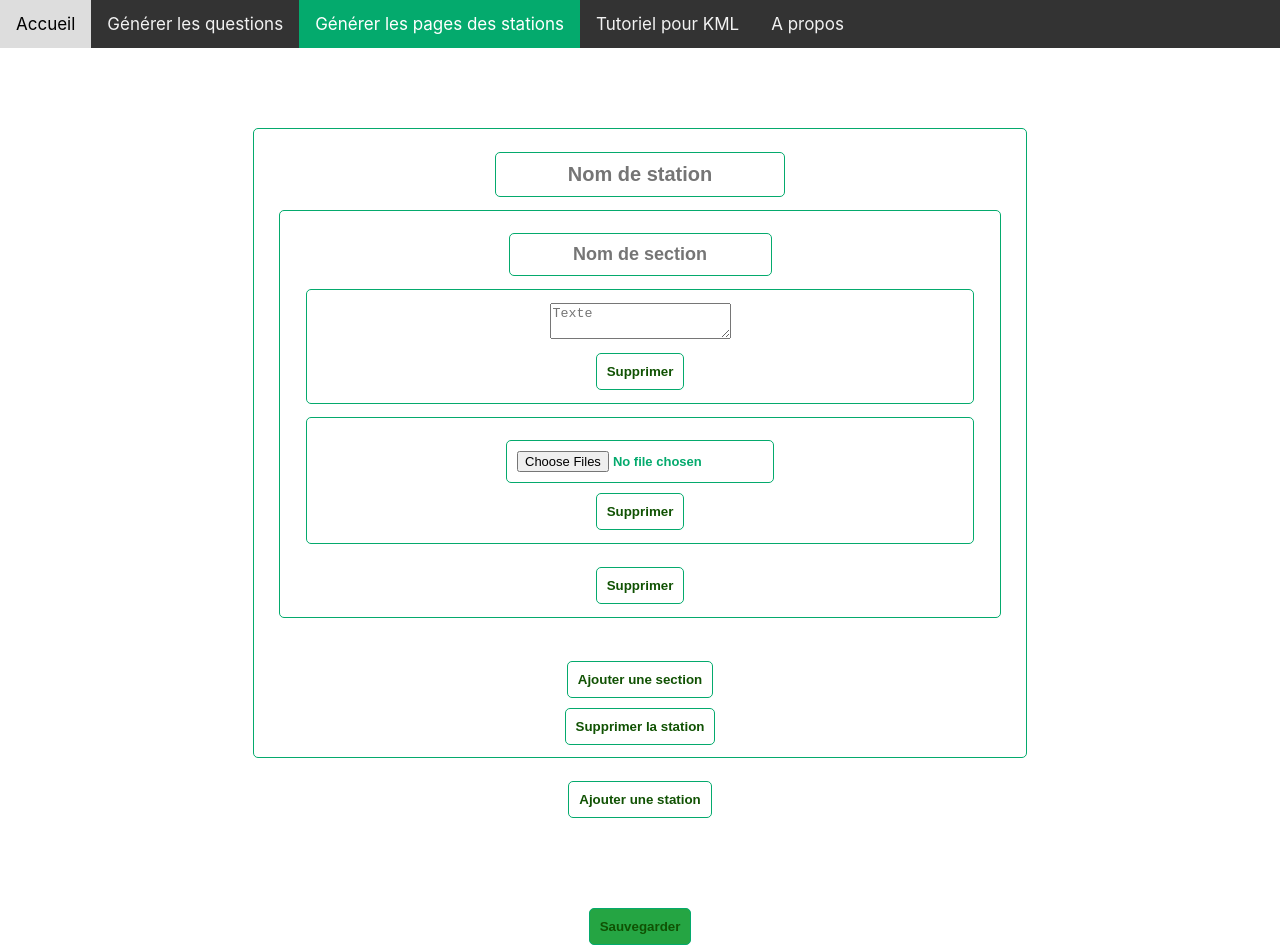
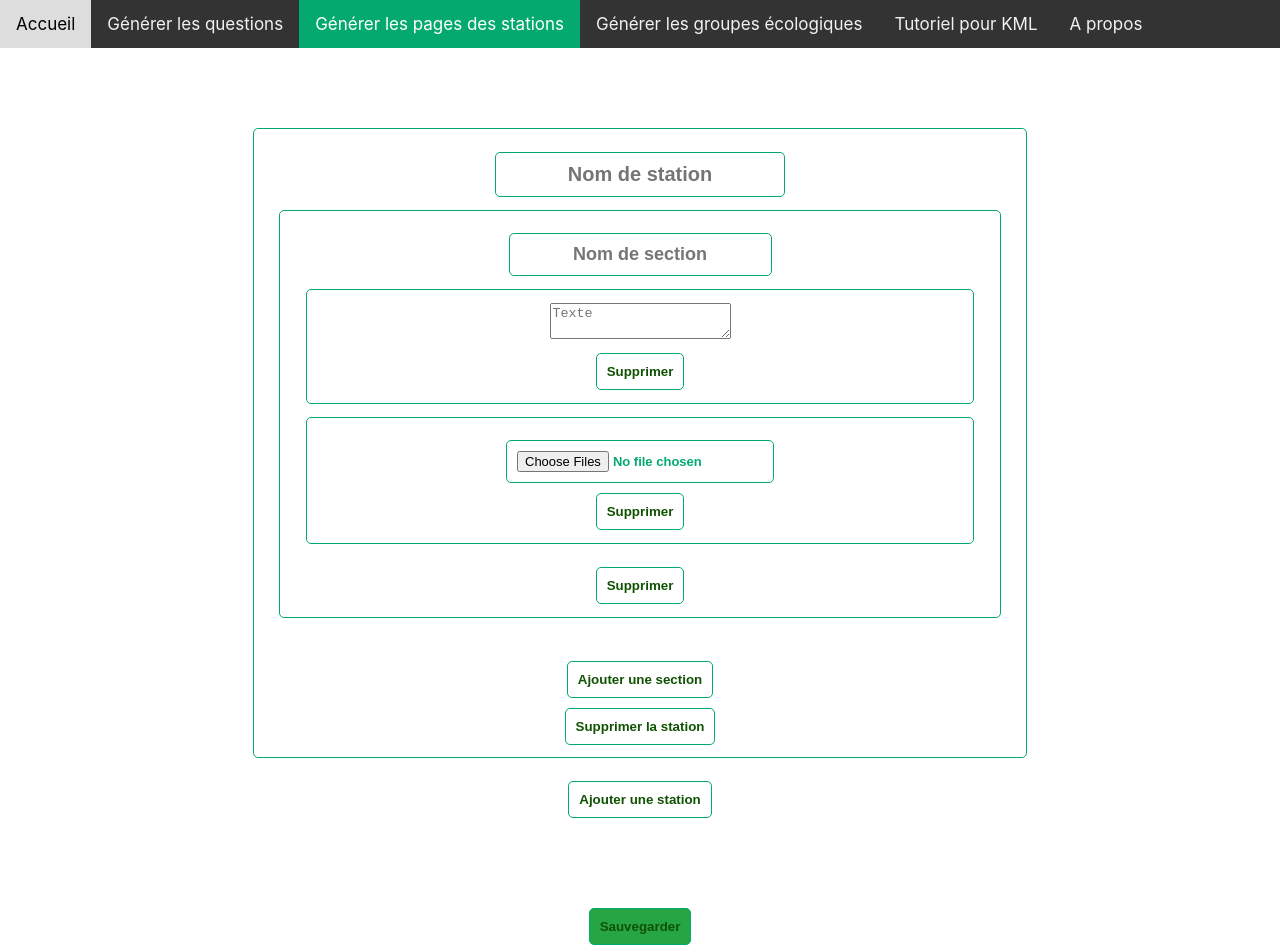
Before and after one commit to Projet-L3-Guide-des-Stations-Embarque/Guides_des_Station_Front, a React (Create React App) app: page /stations in a window 1280 px wide. Built offline with nearby package versions, Linux system fonts and the light colour scheme.

Commit message:
Petite correction des liens dans la page de génération des stations

```diff
--- a/src/pages/stationsGen/index.jsx
+++ b/src/pages/stationsGen/index.jsx
@@ -91,6 +91,7 @@ function Stations()
                 <Link to="/">Accueil</Link>
                 <Link to="/questions">Générer les questions</Link>
                 <Link to="/stations" className="active">Générer les pages des stations</Link>
+                <Link to="/ge">Générer les groupes écologiques</Link>
                 <Link to="/tutoriel">Tutoriel pour KML</Link>
                 <Link to="/apropos">A propos</Link>
             </div>
@@ -211,6 +212,7 @@ function StationsBis()
                 <Link to="/">Accueil</Link>
                 <Link to="/questions">Générer les questions</Link>
                 <Link to="/stations" className="active">Générer les pages des stations</Link>
+                <Link to="/ge">Générer les groupes écologiques</Link>
                 <Link to="/tutoriel">Tutoriel pour KML</Link>
                 <Link to="/apropos">A propos</Link>
             </div>
```
